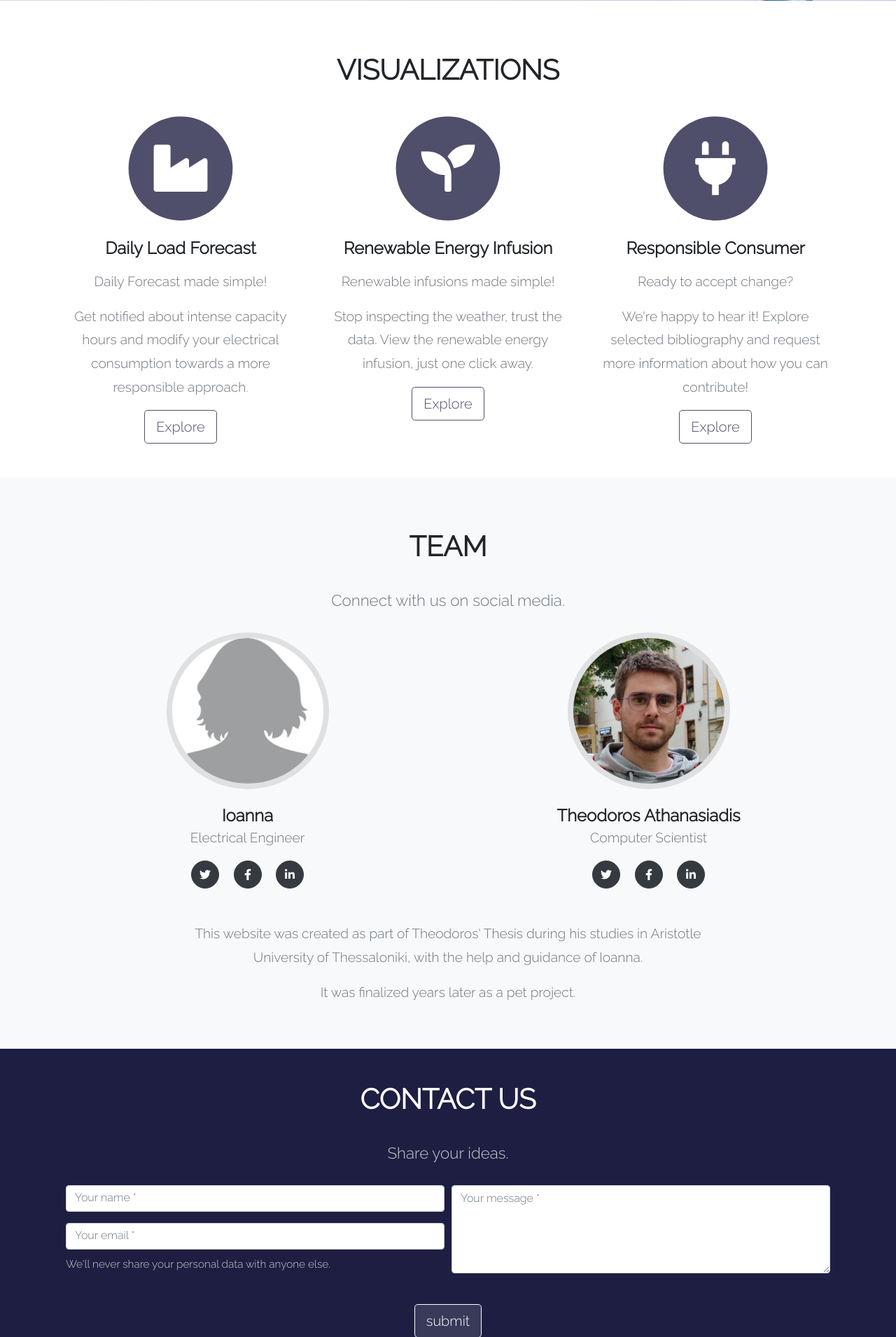
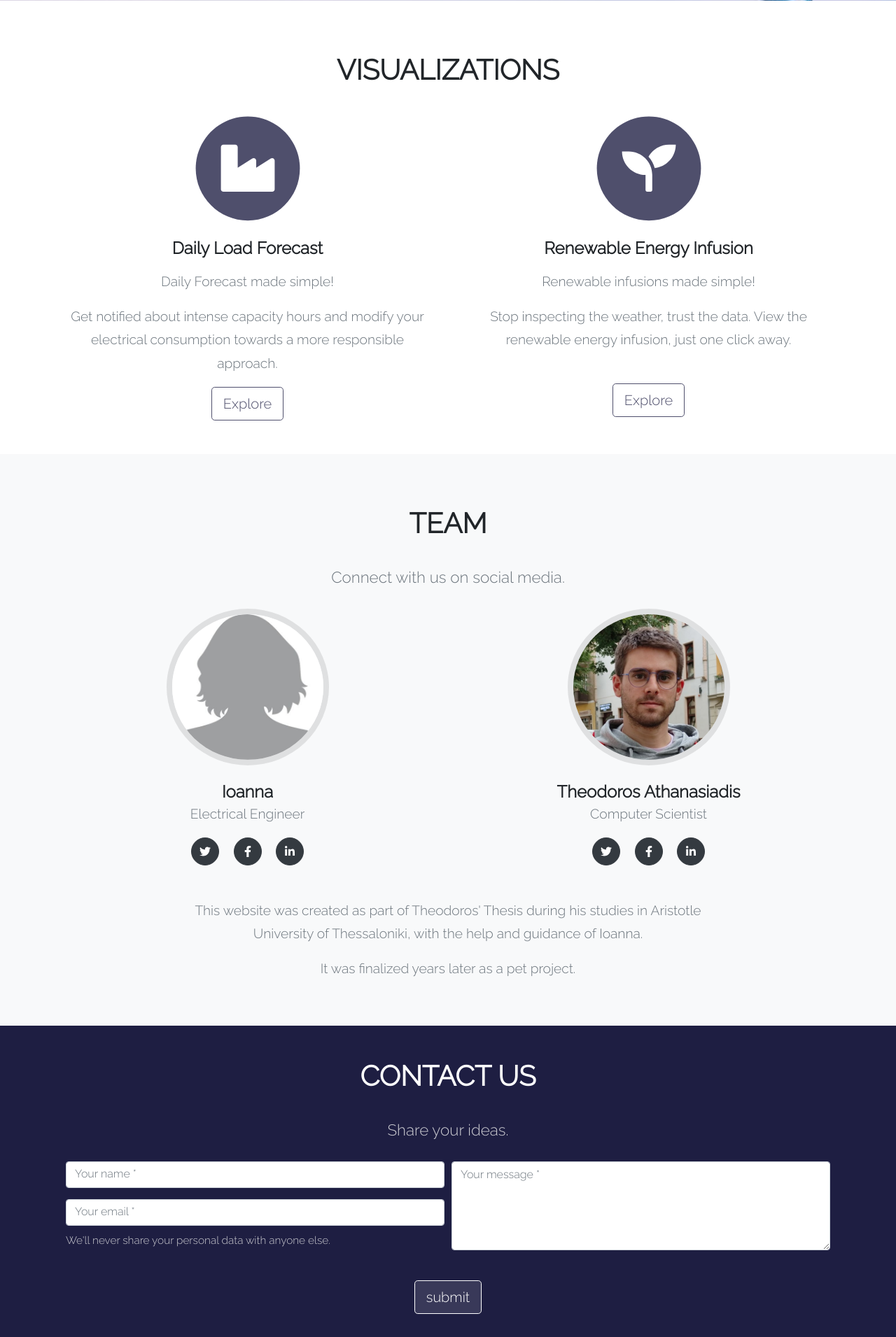
Before and after one commit to theodorju/ewire, a Flask app: page / in a window 1280 px wide. Shown: the part 807-2718 px from the top of the page at 70% size. Run offline with Flask 2, Linux system fonts and the light colour scheme; parts of the project's set-up code (start-up, migrations or seed data) failed here and were passed over; some web fonts are replaced.

Commit message:
Removed consumer page.

```diff
--- a/templates/index.html
+++ b/templates/index.html
@@ -24,7 +24,7 @@
                 <h2 class="section-heading text-uppercase">Visualizations</h2>
             </div>
             <div class="row text-center">
-                <div class="col-md-4">
+                <div class="col-md-6">
                     <div class="container">
                         <span class="fa-stack fa-4x">
                             <i class="fas fa-circle fa-stack-2x text-primary"></i>
@@ -42,7 +42,7 @@
                         </a>
                     </div>
                 </div>
-                <div class="col-md-4">
+                <div class="col-md-6">
                     <div class="container">
                         <span class="fa-stack fa-4x">
                             <i class="fas fa-circle fa-stack-2x text-primary"></i>
@@ -54,26 +54,9 @@
                         <p class="text-muted">Renewable infusions made simple!</p>
                         <p class="text-muted">Stop inspecting the weather, trust the data. View the renewable energy infusion, just one click away.</p>
                     </div>
+                    <br />
                     <div class="container">
                         <a href="/renewable">
-                            <button class="btn btn-secondary btn-lg" id="btn-explore"><span class="explore">Explore</span></button>
-                        </a>
-                    </div>
-                </div>
-                <div class="col-md-4">
-                    <div class="container">
-                        <span class="fa-stack fa-4x">
-                            <i class="fas fa-circle fa-stack-2x text-primary"></i>
-                            <i class="fas fa-plug fa-stack-1x fa-inverse"></i>
-                        </span>
-                    </div>
-                    <div class="container">
-                        <h4 class="my-3">Responsible Consumer</h4>
-                        <p class="text-muted">Ready to accept change?</p>
-                        <p class="text-muted">We're happy to hear it! Explore selected bibliography and request more information about how you can contribute!</p>
-                    </div>
-                    <div class="container">
-                        <a href='/consumer'>
                             <button class="btn btn-secondary btn-lg" id="btn-explore"><span class="explore">Explore</span></button>
                         </a>
                     </div>
```
Also changed, not shown: templates/consumer.html (deleted, +0 -16 lines).
